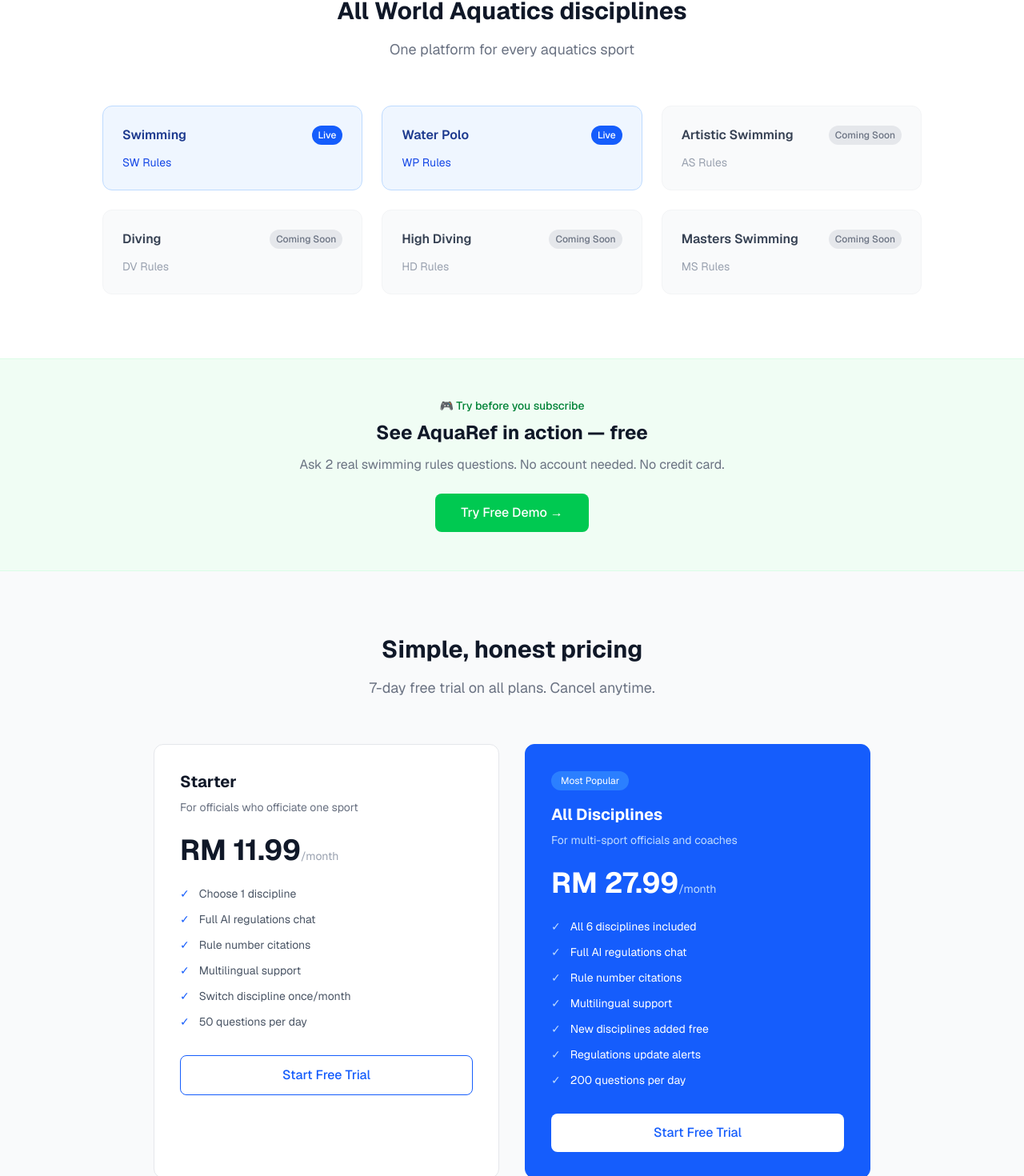
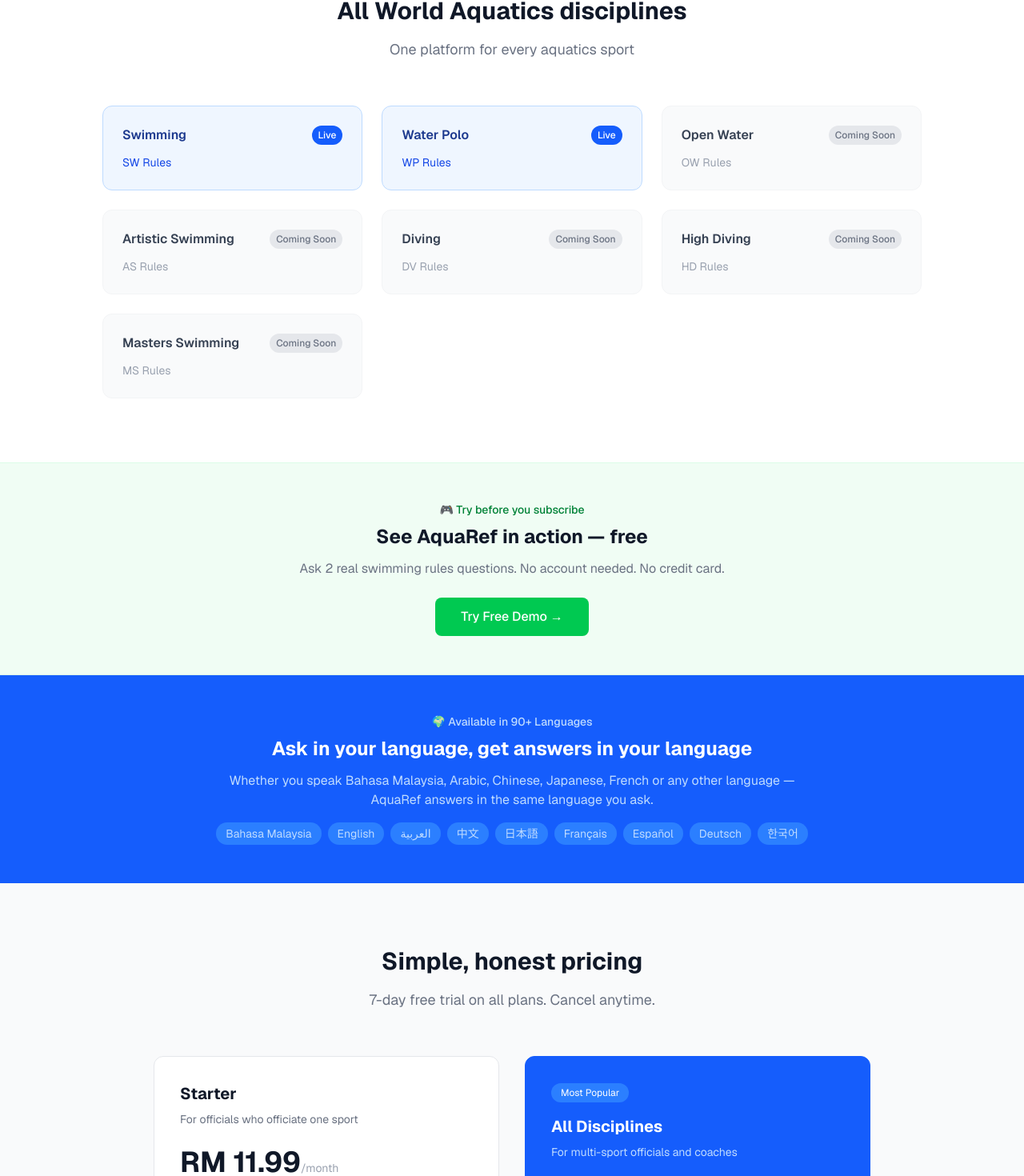
Before and after one commit to adhwaismail-stack/aquatics-app, a Next.js app: page / in a window 1280 px wide. Shown: the part 1517-2987 px from the top of the page at 80% size. Built offline with nearby package versions, Linux system fonts and the light colour scheme.

Commit message:
Add Open Water discipline and multilingual banner

```diff
--- a/app/admin/page.tsx
+++ b/app/admin/page.tsx
@@ -52,6 +52,7 @@ const DISCIPLINES = [
   { name: 'Diving', code: 'DV', discipline: 'diving' },
   { name: 'High Diving', code: 'HD', discipline: 'highdiving' },
   { name: 'Masters Swimming', code: 'MS', discipline: 'masters' },
+  { name: 'Open Water', code: 'OW', discipline: 'openwater' },
 ]
 
 const DISCIPLINE_LABELS: Record<string, string> = {
@@ -61,6 +62,7 @@ const DISCIPLINE_LABELS: Record<string, string> = {
   diving: 'Diving',
   highdiving: 'High Diving',
   masters: 'Masters Swimming',
+  openwater: 'Open Water',
 }
 
 function ExpandableAnswer({ answer }: { answer: string }) {
@@ -573,7 +575,7 @@ export default function AdminPage() {
 
             {/* Discipline filter tabs */}
             <div className="flex gap-2 mb-6 flex-wrap">
-              {['all', 'swimming', 'waterpolo', 'artistic', 'diving', 'highdiving', 'masters'].map((tab) => {
+              {['all', 'swimming', 'waterpolo', 'artistic', 'diving', 'highdiving', 'masters', 'openwater'].map((tab) => {
                 const count = tab === 'all'
                   ? chatLogs.length
                   : chatLogs.filter(l => l.discipline === tab).length
@@ -590,6 +592,7 @@ export default function AdminPage() {
                     {tab === 'all' ? 'All' :
                      tab === 'waterpolo' ? 'Water Polo' :
                      tab === 'highdiving' ? 'High Diving' :
+                     tab === 'openwater' ? 'Open Water' :
                      tab.charAt(0).toUpperCase() + tab.slice(1)} ({count})
                   </button>
                 )
--- a/app/chat/[discipline]/page.tsx
+++ b/app/chat/[discipline]/page.tsx
@@ -11,7 +11,8 @@ const disciplineNames: { [key: string]: string } = {
   artistic: 'Artistic Swimming',
   diving: 'Diving',
   highdiving: 'High Diving',
-  masters: 'Masters Swimming'
+  masters: 'Masters Swimming',
+  openwater: 'Open Water'
 }
 
 const disciplineCodes: { [key: string]: string } = {
@@ -20,7 +21,8 @@ const disciplineCodes: { [key: string]: string } = {
   artistic: 'AS Rules',
   diving: 'DV Rules',
   highdiving: 'HD Rules',
-  masters: 'MS Rules'
+  masters: 'MS Rules',
+  openwater: 'OW Rules'
 }
 
 interface Message {
@@ -48,7 +50,6 @@ export default function ChatPage({ params }: { params: Promise<{ discipline: str
       }
       setUser(user)
 
-      // Fetch user plan to determine daily limit
       const { data: sub } = await supabase
         .from('user_subscriptions')
         .select('plan')
@@ -61,7 +62,6 @@ export default function ChatPage({ params }: { params: Promise<{ discipline: str
         setDailyLimit(50)
       }
 
-      // Fetch today's usage
       const today = new Date().toISOString().split('T')[0]
       const { data: usageData } = await supabase
         .from('daily_usage')
@@ -155,6 +155,60 @@ export default function ChatPage({ params }: { params: Promise<{ discipline: str
     setLoading(false)
   }
 
+  const getIcon = () => {
+    const icons: { [key: string]: string } = {
+      swimming: '🏊',
+      waterpolo: '🤽',
+      artistic: '💃',
+      diving: '🤿',
+      highdiving: '🏔️',
+      masters: '🏅',
+      openwater: '🌊'
+    }
+    return icons[discipline] || '🏊'
+  }
+
+  const getSampleQuestions = () => {
+    const questions: { [key: string]: string[] } = {
+      swimming: [
+        'What is the false start rule?',
+        'What are the breaststroke turn rules?',
+        'Can a swimmer false start twice?'
+      ],
+      waterpolo: [
+        'What are the referee duties?',
+        'How long is each period?',
+        'What constitutes a foul?'
+      ],
+      openwater: [
+        'What is the minimum water temperature for Open Water?',
+        'Can swimmers wear wetsuits in Open Water?',
+        'What are the feeding rules in Open Water?'
+      ],
+      artistic: [
+        'How is artistic swimming scored?',
+        'What are the routine time limits?',
+        'What are the deck work rules?'
+      ],
+      diving: [
+        'How are dives scored?',
+        'What is the degree of difficulty?',
+        'What are the springboard height rules?'
+      ],
+      highdiving: [
+        'What are the platform height requirements?',
+        'How are high dives scored?',
+        'What safety rules apply?'
+      ],
+      masters: [
+        'What are the age group categories?',
+        'How are masters records set?',
+        'What are the eligibility rules?'
+      ]
+    }
+    return questions[discipline] || questions.swimming
+  }
+
   return (
     <div className="min-h-screen bg-gray-50 flex flex-col">
       {/* Header */}
@@ -192,13 +246,7 @@ export default function ChatPage({ params }: { params: Promise<{ discipline: str
         <div className="max-w-4xl mx-auto space-y-6">
           {messages.length === 0 && (
             <div className="text-center py-16">
-              <div className="text-4xl mb-4">
-                {discipline === 'swimming' ? '🏊' :
-                 discipline === 'waterpolo' ? '🤽' :
-                 discipline === 'artistic' ? '💃' :
-                 discipline === 'diving' ? '🤿' :
-                 discipline === 'highdiving' ? '🏔️' : '🏅'}
-              </div>
+              <div className="text-4xl mb-4">{getIcon()}</div>
               <h2 className="text-xl font-semibold text-gray-900 mb-2">
                 {disciplineNames[discipline]} Rules Assistant
               </h2>
@@ -207,15 +255,7 @@ export default function ChatPage({ params }: { params: Promise<{ discipline: str
                 Answers are based strictly on the official World Aquatics Regulations.
               </p>
               <div className="mt-6 grid grid-cols-1 gap-2 max-w-md mx-auto">
-                {(discipline === 'swimming' ? [
-                  'What is the false start rule?',
-                  'What are the breaststroke turn rules?',
-                  'Can a swimmer false start twice?'
-                ] : [
-                  'What are the referee duties?',
-                  'How long is each period?',
-                  'What constitutes a foul?'
-                ]).map((q, i) => (
+                {getSampleQuestions().map((q, i) => (
                   <button
                     key={i}
                     onClick={() => setInput(q)}
@@ -291,7 +331,7 @@ export default function ChatPage({ params }: { params: Promise<{ discipline: str
                       </button>
                       <button
                         onClick={() => handleFeedback(i, 'dislike')}
-                        className={`flex items-center gap-1 px-2 py-1 rounded-lg text-xs transition-colors ${
+                        className={`flex items-center gap1 px-2 py-1 rounded-lg text-xs transition-colors ${
                           msg.feedback === 'dislike'
                             ? 'bg-red-100 text-red-700'
                             : 'bg-gray-100 text-gray-500 hover:bg-red-50 hover:text-red-600'
@@ -347,7 +387,7 @@ export default function ChatPage({ params }: { params: Promise<{ discipline: str
             </button>
           </div>
           <p className="text-xs text-gray-400 mt-2 text-center">
-            Answers based on official World Aquatics Regulations only. Always verify with your Meet Referee.
+            Answers based on official World Aquatics Regulations only · Available in 90+ languages · Always verify with your Meet Referee.
           </p>
         </div>
       </div>
--- a/app/dashboard/page.tsx
+++ b/app/dashboard/page.tsx
@@ -10,6 +10,7 @@ const disciplines = [
   { id: 'diving', name: 'Diving', code: 'DV Rules', icon: '🤿', desc: 'Springboard, platform, synchronised diving rules and scoring' },
   { id: 'highdiving', name: 'High Diving', code: 'HD Rules', icon: '🏔️', desc: 'Platform heights, entry requirements and competition rules' },
   { id: 'masters', name: 'Masters Swimming', code: 'MS Rules', icon: '🏅', desc: 'Age group categories, records and masters competition rules' },
+  { id: 'openwater', name: 'Open Water', code: 'OW Rules', icon: '🌊', desc: 'Open water swimming rules, equipment, officials and competition regulations' },
 ]
 
 interface UserSubscription {
--- a/app/page.tsx
+++ b/app/page.tsx
@@ -70,7 +70,7 @@ export default function Home() {
               },
               {
                 icon: "🌍",
-                title: "Full Multilingual",
+                title: "90+ Languages",
                 desc: "Ask in any of 90+ languages and get answers in that same language. No language barrier for officials worldwide."
               },
               {
@@ -85,8 +85,8 @@ export default function Home() {
               },
               {
                 icon: "🏊",
-                title: "6 Disciplines",
-                desc: "Swimming, Water Polo, Artistic Swimming, Diving, High Diving and Masters Swimming."
+                title: "7 Disciplines",
+                desc: "Swimming, Water Polo, Open Water, Artistic Swimming, Diving, High Diving and Masters Swimming."
               },
               {
                 icon: "🔒",
@@ -117,6 +117,7 @@ export default function Home() {
             {[
               { name: "Swimming", code: "SW Rules", live: true },
               { name: "Water Polo", code: "WP Rules", live: true },
+              { name: "Open Water", code: "OW Rules", live: false },
               { name: "Artistic Swimming", code: "AS Rules", live: false },
               { name: "Diving", code: "DV Rules", live: false },
               { name: "High Diving", code: "HD Rules", live: false },
@@ -150,6 +151,20 @@ export default function Home() {
         </div>
       </section>
 
+      {/* Multilingual Banner */}
+      <section className="bg-blue-600 px-8 py-12">
+        <div className="max-w-3xl mx-auto text-center">
+          <p className="text-blue-200 text-sm font-medium mb-2">🌍 Available in 90+ Languages</p>
+          <h2 className="text-2xl font-bold text-white mb-3">Ask in your language, get answers in your language</h2>
+          <p className="text-blue-200 mb-4">Whether you speak Bahasa Malaysia, Arabic, Chinese, Japanese, French or any other language — AquaRef answers in the same language you ask.</p>
+          <div className="flex flex-wrap justify-center gap-2 text-sm text-blue-200">
+            {['Bahasa Malaysia', 'English', 'العربية', '中文', '日本語', 'Français', 'Español', 'Deutsch', '한국어'].map((lang, i) => (
+              <span key={i} className="bg-blue-500 px-3 py-1 rounded-full">{lang}</span>
+            ))}
+          </div>
+        </div>
+      </section>
+
       {/* Pricing */}
       <section id="pricing" className="bg-gray-50 px-8 py-20">
         <div className="max-w-4xl mx-auto">
@@ -172,7 +187,7 @@ export default function Home() {
                   "Choose 1 discipline",
                   "Full AI regulations chat",
                   "Rule number citations",
-                  "Multilingual support",
+                  "Multilingual — 90+ languages",
                   "Switch discipline once/month",
                   "50 questions per day"
                 ].map((f, i) => (
@@ -198,10 +213,10 @@ export default function Home() {
               </div>
               <ul className="space-y-3 mb-8">
                 {[
-                  "All 6 disciplines included",
+                  "All 7 disciplines included",
                   "Full AI regulations chat",
                   "Rule number citations",
-                  "Multilingual support",
+                  "Multilingual — 90+ languages",
                   "New disciplines added free",
                   "Regulations update alerts",
                   "200 questions per day"
```
